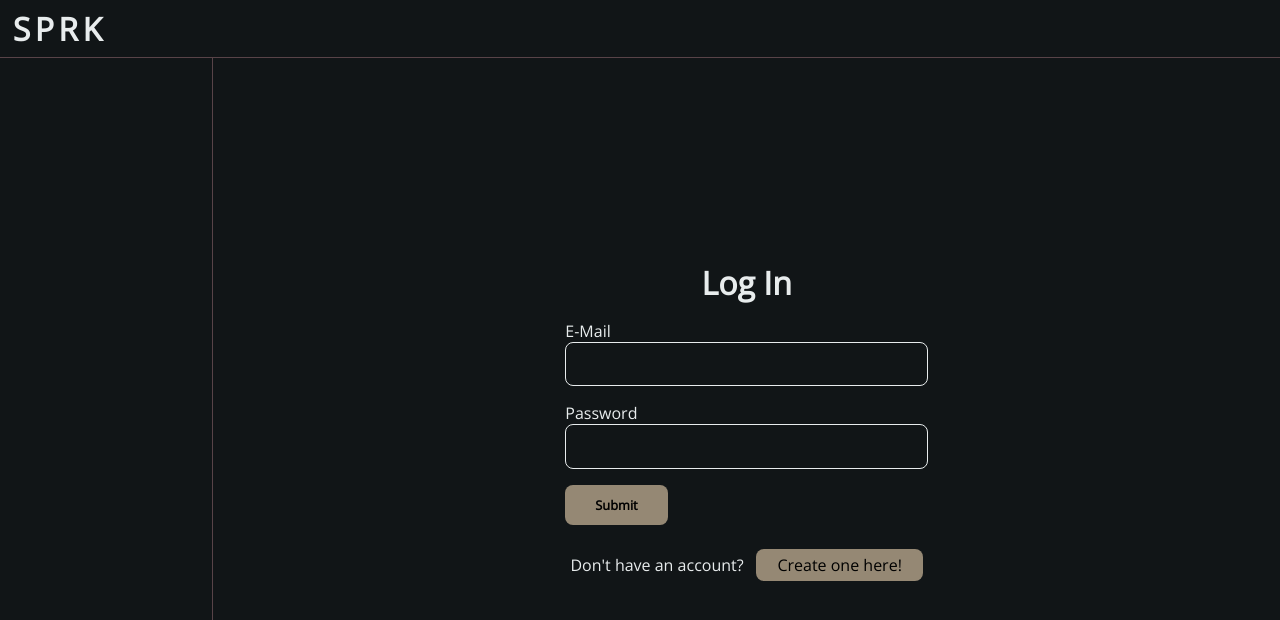
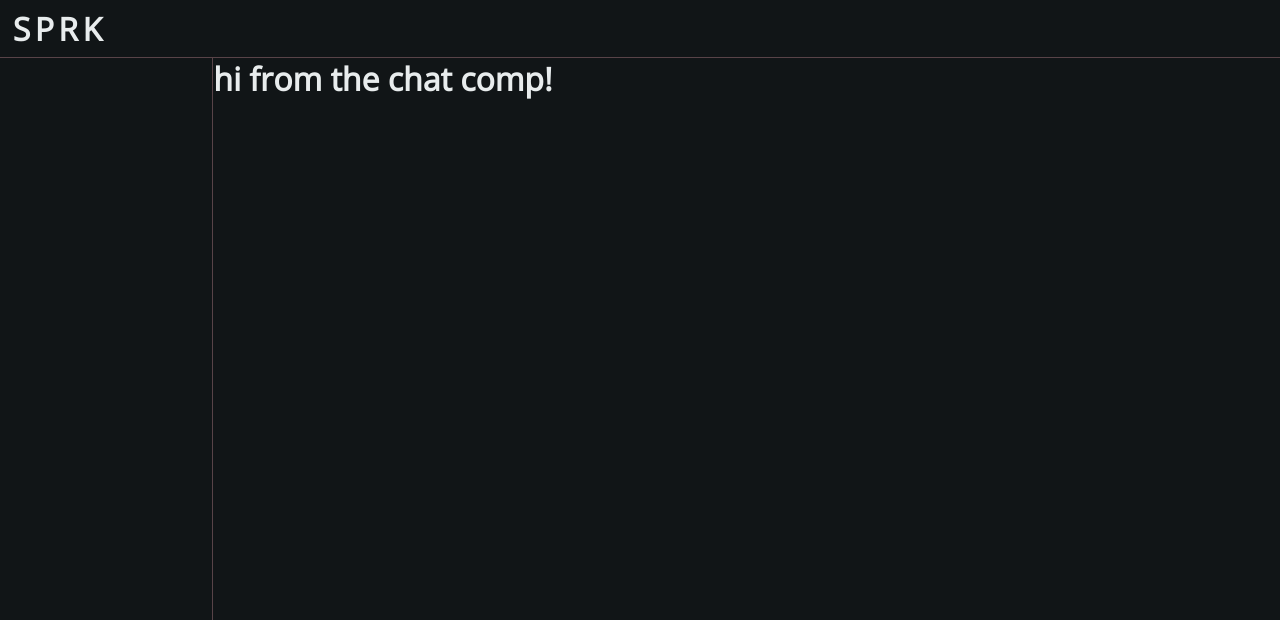
Before and after one commit to HelplessSoldier/TOP_chatApp, a React (Vite) app in the folder client/: page / in a window 1280 px wide. Shown: the top 620 px of the page. Built offline with nearby package versions, Linux system fonts and the light colour scheme.

Commit message:
starting on chat page

```diff
--- a/client/src/App.jsx
+++ b/client/src/App.jsx
@@ -4,9 +4,10 @@ import Header from "./globalPartials/Header";
 import SignUp from "./pageStates/signup/SignUp";
 import SideBar from "./globalPartials/SideBar";
 import LogIn from "./pageStates/login/LogIn";
+import Chat from "./pageStates/chat/Chat";
 
 function App() {
-  const [pageState, setPageState] = useState("LogIn");
+  const [pageState, setPageState] = useState("Chat");
 
   return (
     <div className="mainRoot">
@@ -23,6 +24,8 @@ function getPage(pageState, setPageState) {
       return <LogIn setPageState={setPageState} />;
     case "SignUp":
       return <SignUp setPageState={setPageState} />;
+    case 'Chat':
+      return <Chat setPageState={setPageState} />;
     default:
       return null;
   }
--- /dev/null
+++ b/client/src/pageStates/chat/Chat.jsx
@@ -0,0 +1,9 @@
+import './Chat.css';
+
+export default function Chat() {
+  return (
+    <div>
+      <h1>hi from the chat comp!</h1>
+    </div>
+  )
+}
```
Also changed, not shown: client/src/pageStates/chat/Chat.css (added).
